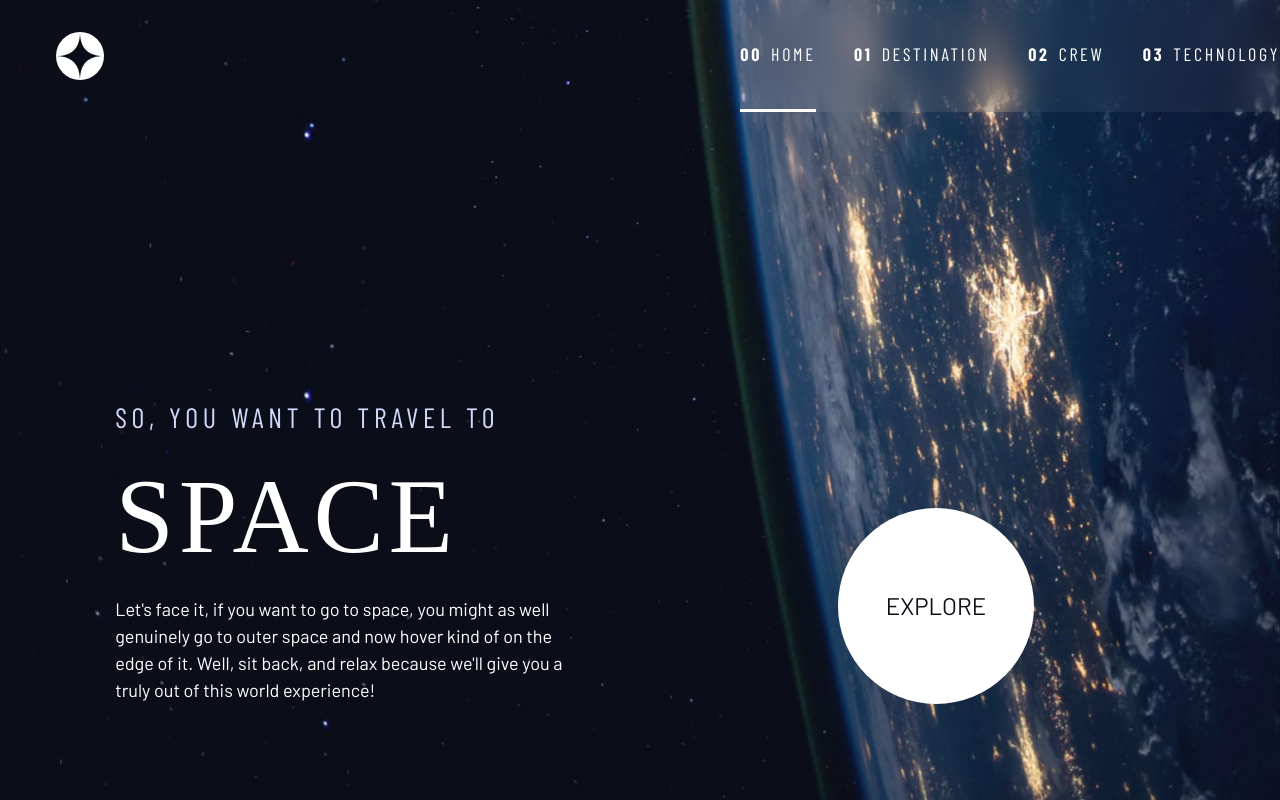
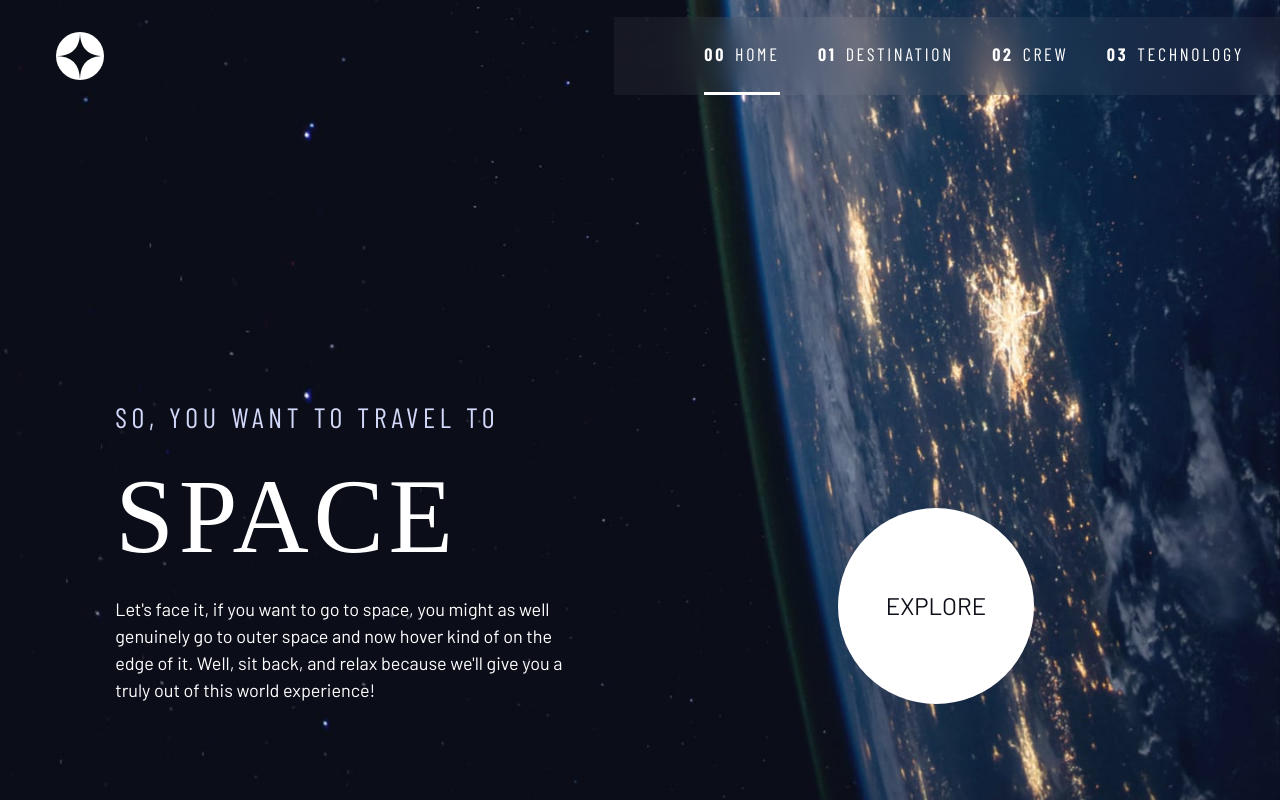
Before and after one commit to onnymm/spacetravel, a React (Vite) app: page / in a window 1280 px wide. Built offline with nearby package versions, Linux system fonts and the light colour scheme; a web font is replaced by a local one.

Commit message:
Checkpoint

```diff
--- a/src/index.css
+++ b/src/index.css
@@ -135,6 +135,7 @@ select {
 
 nav {
     height: 100%;
+    /* background-color: aqua; */
 }
 
 li {
@@ -183,6 +184,21 @@ li {
 }
 
 @media (min-width: 45rem ) {
+    nav {
+        width: clamp(33em, 37em, 80vw);
+        height: 70%;
+        display: flex;
+    }
+
+    nav > * > *:last-child {
+        padding-right: 2em;
+    }
+
+    .primary-navigation {
+        width: 100%;
+        justify-content: flex-end;
+    }
+
     .grid-container {
         text-align: left;
         column-gap: var(--container-gap, 2rem);
```
